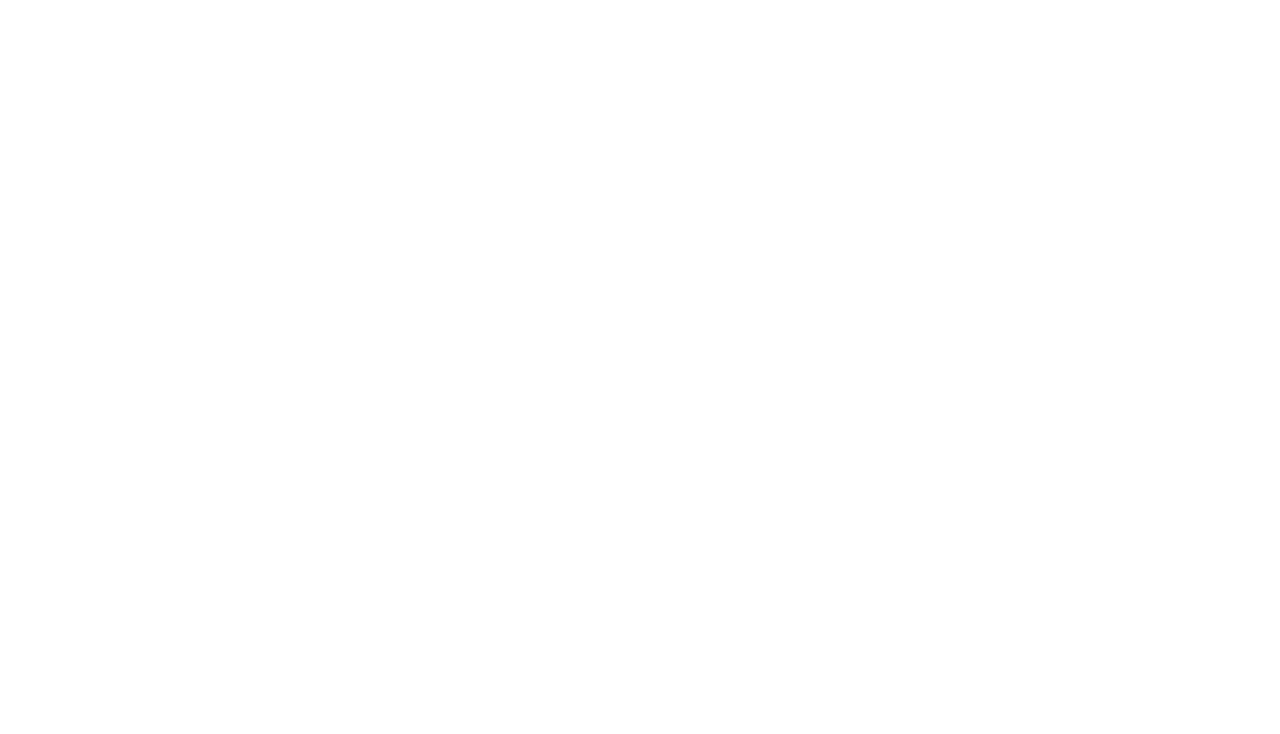
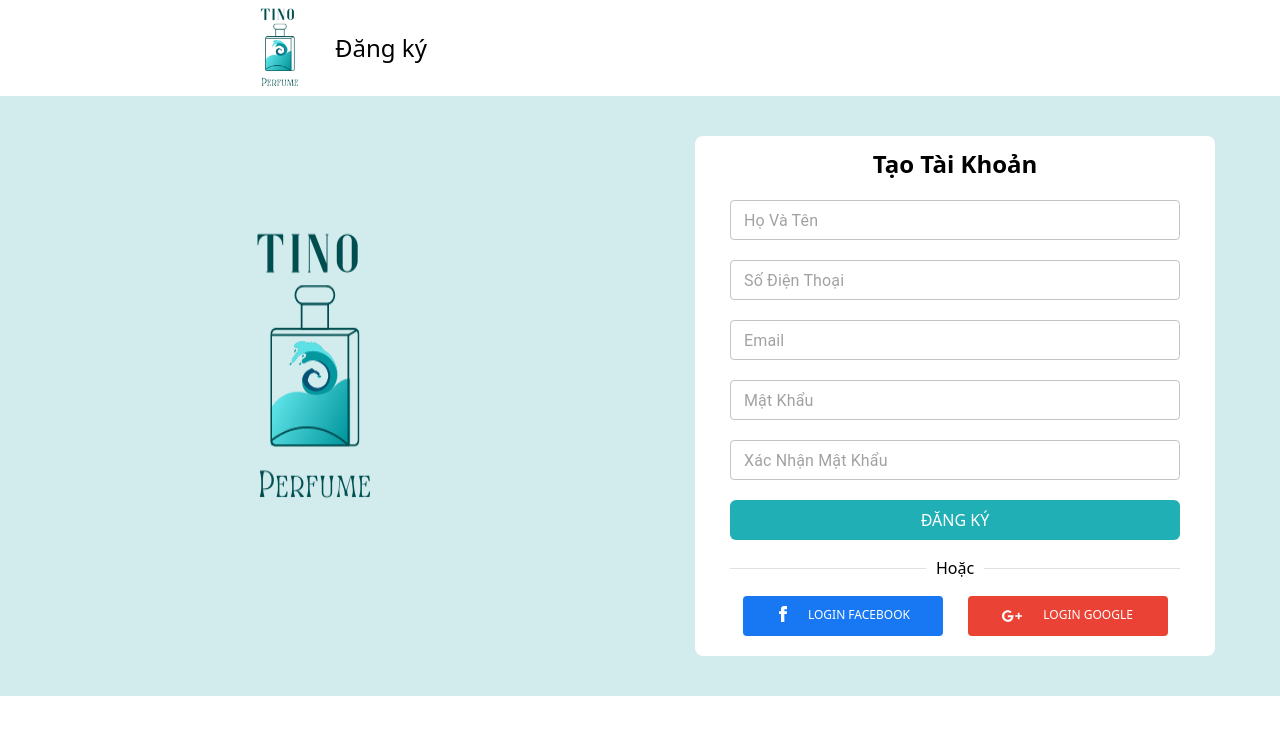
Before and after one commit to tinophan247/Tino-Ecommerce, a React (Create React App) app: page /register in a window 1280 px wide. Before the commit this address had no page. Shown: the top 734 px of the page. Built offline with nearby package versions, Linux system fonts and the light colour scheme.

Commit message:
TE-10 : Update Layout Register Form
TE-10 : Update UI Register Form


TE-10 : Fix some issue header

```diff
--- a/src/routes/index.jsx
+++ b/src/routes/index.jsx
@@ -1,11 +1,13 @@
  import React from 'react';
 import { Routes, Route } from 'react-router-dom';
 import HomePage from '../views/pages/Home';
+import Register from '../views/pages/Register';
 
 const Router = () => {
   return (
     <Routes>
       <Route path='/' element={<HomePage />} />
+      <Route path='/register' element={<Register />} />
     </Routes>
   );
 }
--- /dev/null
+++ b/src/views/components/Icons/Facebook.jsx
@@ -0,0 +1,8 @@
+const FacebookLogo = () => {
+  return (
+    <svg xmlns='http://www.w3.org/2000/svg' className='h-4 w-4' fill='currentColor' viewBox='0 0 24 24'>
+      <path d='M9 8h-3v4h3v12h5v-12h3.642l.358-4h-4v-1.667c0-.955.192-1.333 1.115-1.333h2.885v-5h-3.808c-3.596 0-5.192 1.583-5.192 4.615v3.385z' />
+    </svg>
+  );
+};
+export default FacebookLogo;
--- /dev/null
+++ b/src/views/components/Icons/Google.jsx
@@ -0,0 +1,12 @@
+const GoogleLogo = () => {
+  return (
+    <svg xmlns='http://www.w3.org/2000/svg' className='h-5 w-5' fill='currentColor' viewBox='0 0 24 24'>
+      <path
+        d='M7 11v2.4h3.97c-.16 1.029-1.2 3.02-3.97 3.02-2.39 0-4.34-1.979-4.34-4.42 0-2.44 1.95-4.42 4.34-4.42 1.36 0 2.27.58 2.79 1.08l1.9-1.83c-1.22-1.14-2.8-1.83-4.69-1.83-3.87 0-7 3.13-7 7s3.13 7 7 7c4.04 0 6.721-2.84 6.721-6.84 0-.46-.051-.81-.111-1.16h-6.61zm0 0 17 2h-3v3h-2v-3h-3v-2h3v-3h2v3h3v2z'
+        fillRule='evenodd'
+        clipRule='evenodd'
+      />
+    </svg>
+  );
+};
+export default GoogleLogo;
--- /dev/null
+++ b/src/views/components/TextField/index.jsx
@@ -0,0 +1,28 @@
+import React from 'react';
+import Box from '@mui/material/Box';
+import { TextField } from '@mui/material';
+
+const TextFields = ({ required, value, onChange, type, width = '600px', height = '40px', placeholder }) => {
+  return (
+    <div className='text-base font-barlow font-medium'>
+      <Box
+        component='form'
+        sx={{
+          '& .MuiTextField-root': { width: width, height: height, marginTop: '20px' }
+        }}
+        autoComplete='off'
+      >
+        <TextField
+          size='small'
+          value={value}
+          onChange={onChange}
+          required={required ?? null}
+          type={type}
+          placeholder={placeholder}
+        />
+      </Box>
+    </div>
+  );
+};
+
+export default TextFields;
--- /dev/null
+++ b/src/views/pages/Register/index.jsx
@@ -0,0 +1,55 @@
+import React from 'react';
+import TextFields from '../../components/TextField';
+import { Divider } from '@mui/material';
+import FacebookLogo from '../../components/Icons/Facebook';
+import GoogleLogo from '../../components/Icons/Google';
+
+const Register = () => {
+  return (
+    <div className='w-full'>
+      <div className='w-full flex justify-around'>
+        <div className='flex'>
+          <img className='h-24' src='./images/logo2.png' alt='not-found' />
+          <p className='flex items-center text-2xl font-medium ml-2'>Đăng ký</p>
+        </div>
+        <div className='w-40'/>
+      </div>
+      <div className='h-600 bg-te-logo'>
+        <div className='w-full flex justify-around'>
+          <img src='./images/logo.png' alt='not-found' />
+          <form className='flex items-center mt-10'>
+            <div className='bg-white rounded-lg w-520 h-520'>
+              <p className='flex justify-center mt-3 font-semibold text-2xl '>Tạo Tài Khoản</p>
+              <div className='flex justify-center'>
+                <div>
+                  <TextFields placeholder='Họ Và Tên' required={true} width='450px' />
+                  <TextFields placeholder='Số Điện Thoại' required={true} width='450px' type='tel' />
+                  <TextFields placeholder='Email' required={true} width='450px' type='email' />
+                  <TextFields placeholder='Mật Khẩu' required={true} width='450px' type='password' />
+                  <TextFields placeholder='Xác Nhận Mật Khẩu' required={true} width='450px' type='password' />
+                  <button type='submit' className='uppercase w-450 h-10 mt-5 bg-te-blue text-white rounded-md'>
+                    Đăng Ký
+                  </button>
+                  <Divider sx={{ marginTop: '16px' }}>Hoặc</Divider>
+                  <div className='flex justify-around mt-4'>
+                    <button className='flex justify-around bg-te-facebook mb-2 w-200 rounded px-6 py-2.5 text-xs font-medium uppercase leading-normal text-white'>
+                      <FacebookLogo />
+                      Login Facebook
+                    </button>
+                    <button className='flex justify-around bg-te-google mb-2 w-200 rounded px-6 py-2.5 text-xs font-medium uppercase leading-normal text-white'>
+                      <GoogleLogo />
+                      Login Google
+                    </button>
+                  </div>
+                </div>
+              </div>
+              <div></div>
+            </div>
+          </form>
+        </div>
+      </div>
+    </div>
+  );
+};
+
+export default Register;
--- a/tailwind.config.js
+++ b/tailwind.config.js
@@ -1,10 +1,28 @@
 /** @type {import('tailwindcss').Config} */
 module.exports = {
-  content: [
-    "./src/**/*.{js,jsx,ts,tsx}",
-  ],
+  content: ['./src/**/*.{js,jsx,ts,tsx}'],
   theme: {
-    extend: {},
+    extend: {
+      colors: {
+        'te-logo': '#d2eced',
+        'te-blue': '#1fafb5',
+        'te-facebook': '#1877f2',
+        'te-google': '#ea4335'
+
+      },
+      height: {
+        520: '520px',
+        600: '600px'
+      },
+      maxWidth: {
+        1000: '1000px'
+      },
+      width: {
+        200: '200px',
+        450: '450px',
+        520: '520px'
+      }
+    }
   },
-  plugins: [],
-}
+  plugins: []
+};
```
Also changed, not shown: public/images/logo.png (added), public/images/logo2.png (added).
